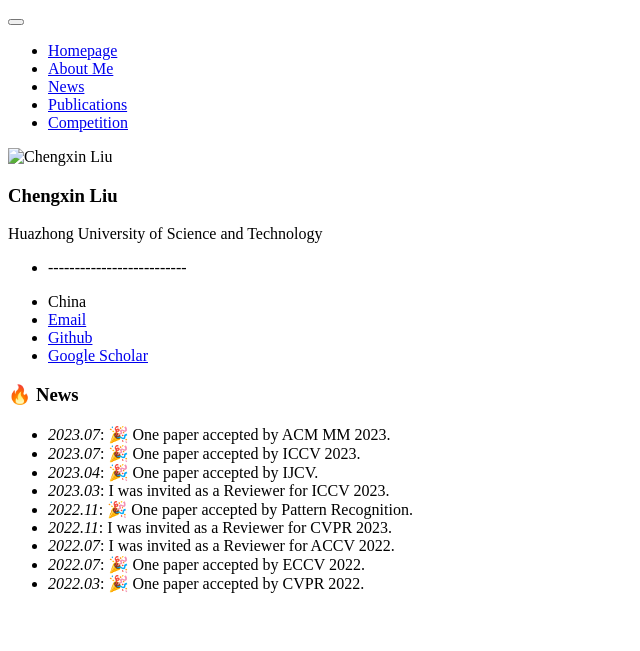
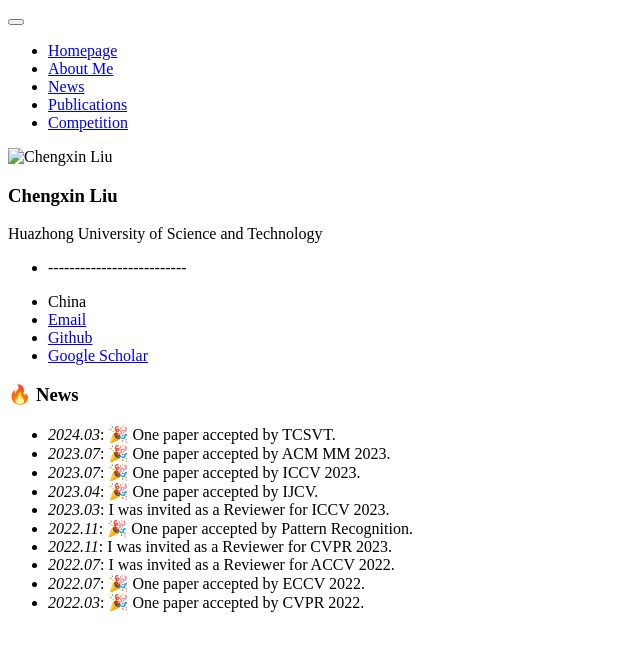
Before and after one commit to cxliu0/cxliu0.github.io, a Jekyll site: the page built from _pages/includes/news.md, in a window 1280 px wide. Shown: the top 651 px of the page, without its empty margins (0-640 px from the left). Built offline with Jekyll 4.4.1, drawn with Linux system fonts in a browser that asks for light colours; our own code applies the rules of GitHub Pages for plain Markdown files.

Commit message:
Update news.md

```diff
--- a/_pages/includes/news.md
+++ b/_pages/includes/news.md
@@ -1,4 +1,5 @@
 # 🔥 News
+- *2024.03*: 🎉 One paper accepted by TCSVT.
 - *2023.07*: 🎉 One paper accepted by ACM MM 2023.
 - *2023.07*: 🎉 One paper accepted by ICCV 2023.
 - *2023.04*: 🎉 One paper accepted by IJCV.
```
